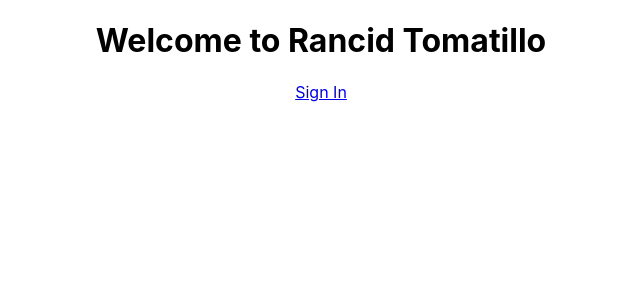
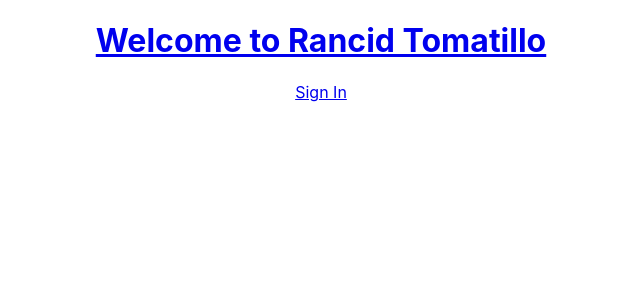
Before and after one commit to NaomiKC92/rancid-tomatillo, a React (Create React App) app: page /movies/1 in a window 1280 px wide. Shown: the top 300 px of the page, without its empty margins (319-959 px from the left). Built offline with nearby package versions, Linux system fonts and the light colour scheme.

Commit message:
Add home page to header

```diff
--- a/src/Containers/Header/Header.js
+++ b/src/Containers/Header/Header.js
@@ -2,13 +2,13 @@ import React from 'react';
 import './Header.scss';
 import { connect } from 'react-redux';
 import { Link } from 'react-router-dom';
-import { signOut } from '../../Actions';
+import { signOut, changeLoading } from '../../Actions';
 
-const Header = ({ user, signOut }) => {
+const Header = ({ user, signOut, changeLoading }) => {
   if (!user) {
   return (
     <header>
-      <h1>Welcome to Rancid Tomatillo</h1>
+      <Link to='/' onClick={() => changeLoading(false)}><h1>Welcome to Rancid Tomatillo</h1></Link>
       <Link to='/login'>Sign In</Link>
     </header>
   )
@@ -16,7 +16,7 @@ const Header = ({ user, signOut }) => {
 
   return (
   <header>
-    <h1>Welcome to Rancid Tomatillo</h1>
+    <Link to='/' onClick={() => changeLoading(false)}><h1>Welcome to Rancid Tomatillo</h1></Link>
     <button onClick={signOut}>Sign Out</button>
   </header>
   )
@@ -25,7 +25,8 @@ const Header = ({ user, signOut }) => {
 }
 
 const mapDispatchToProps = dispatch => ({
-  signOut: () => dispatch( signOut() )
+  signOut: () => dispatch( signOut() ),
+  changeLoading: (isLoading) => dispatch( changeLoading(isLoading))
 });
 
 export default connect(null, mapDispatchToProps)(Header)
```
